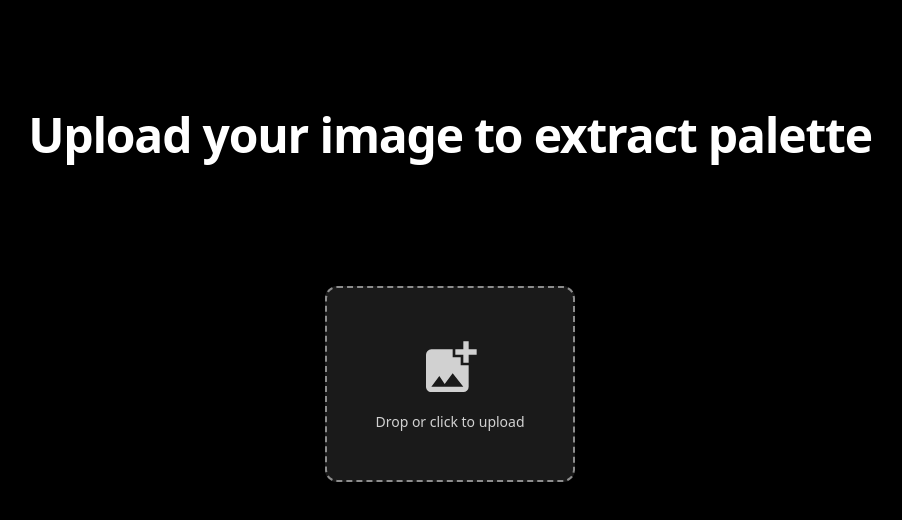
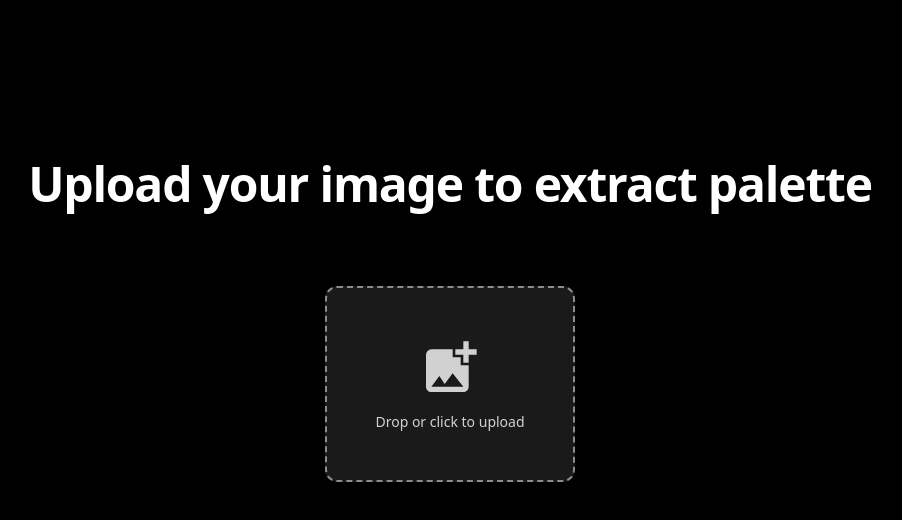
Before and after one commit to BeratHundurel/image-to-palette, a SvelteKit app in the folder frontend/: page / in a window 1280 px wide. Shown: the top 520 px of the page, without its empty margins (190-1092 px from the left). Built offline with nearby package versions, Linux system fonts and the light colour scheme.

Commit message:
fix position

```diff
--- a/frontend/src/routes/+page.svelte
+++ b/frontend/src/routes/+page.svelte
@@ -192,7 +192,11 @@
 	<div
 		class="relative z-20 flex max-h-[100svh] min-h-[100svh] w-full flex-col items-center justify-center space-y-8 overflow-hidden px-4"
 	>
-		<h1 class="text-center text-4xl font-bold tracking-tight drop-shadow-lg md:text-5xl">
+		<h1
+		    class:absolute={!imageLoaded}
+			class:top-[20%]={!imageLoaded}
+	        class="text-center text-4xl font-bold tracking-tight drop-shadow-lg md:text-5xl"
+		>
 			{imageLoaded ? 'Crop a section of your image' : 'Upload your image to extract palette'}
 		</h1>
 
```
